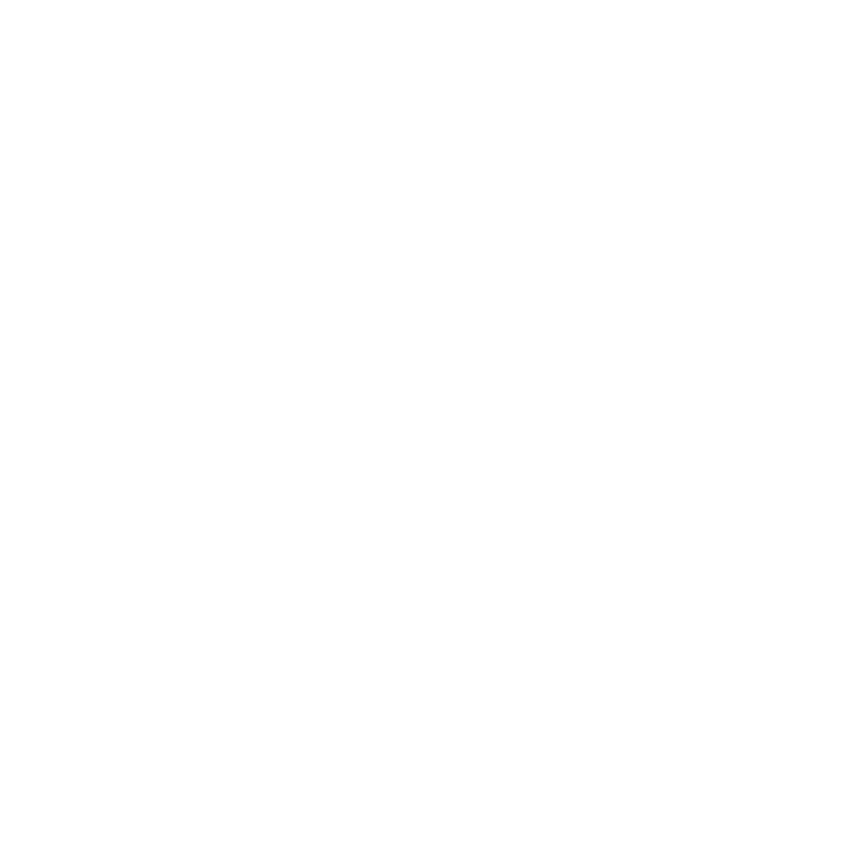
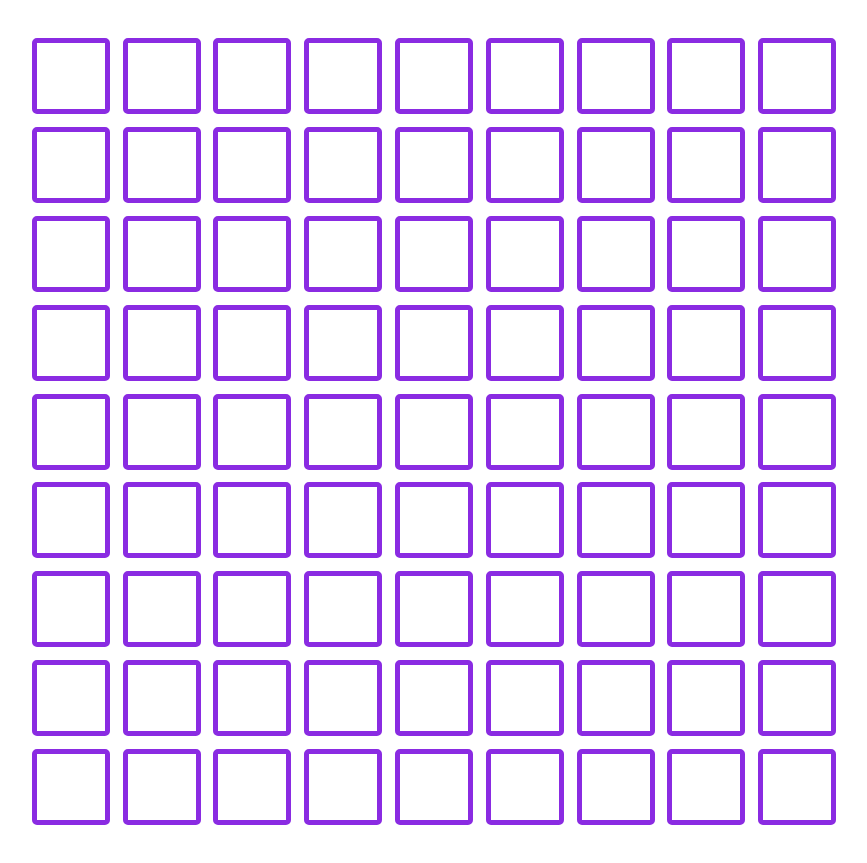
Before and after one commit to grzesta05/svelte-learning, a Svelte app in the folder sudoku/: page / in a window 1280 px wide. Shown: the whole page, without its empty margins (206-1073 px from the left). Before the commit the page ends 800 px from the top, so only its background shows below. Built offline with nearby package versions, Linux system fonts and the light colour scheme.

Commit message:
sudoku add plane generation

```diff
--- a/sudoku/src/App.svelte
+++ b/sudoku/src/App.svelte
@@ -1,7 +1,10 @@
 <script lang="ts">
+  import Plane from "./components/Plane.svelte";
 </script>
 
-<main />
+<main>
+  <Plane />
+</main>
 
 <style>
 </style>
--- /dev/null
+++ b/sudoku/src/components/Plane.svelte
@@ -0,0 +1,10 @@
+<script lang="ts">
+  import Tile from "./Tile.svelte";
+</script>
+
+{#each [0, 1, 2, 3, 4, 5, 6, 7, 8] as i}
+  {#each [0, 1, 2, 3, 4, 5, 6, 7, 8] as o}
+    <Tile value={""} />
+  {/each}
+  <br />
+{/each}
--- /dev/null
+++ b/sudoku/src/components/Tile.svelte
@@ -0,0 +1,36 @@
+<script lang="ts">
+  export let value;
+</script>
+
+<input
+  bind:value
+  type="text"
+  min="1"
+  max="9"
+  maxlength={1}
+  on:keyup={(e) => {
+    e.preventDefault();
+    if (!isNaN(e.target.value)) {
+      value = e.target.value;
+    } else {
+      value = "";
+    }
+    console.log();
+  }}
+/>
+
+<style>
+  input {
+    background: transparent;
+    border: 0.4vw solid blueviolet;
+    margin: 0.5vw !important;
+    width: 5vw;
+    height: 5vw;
+    max-width: 75px;
+    max-height: 75px;
+    border-radius: 5px;
+    color: blueviolet;
+    font-size: 2rem;
+    text-align: center;
+  }
+</style>
```
